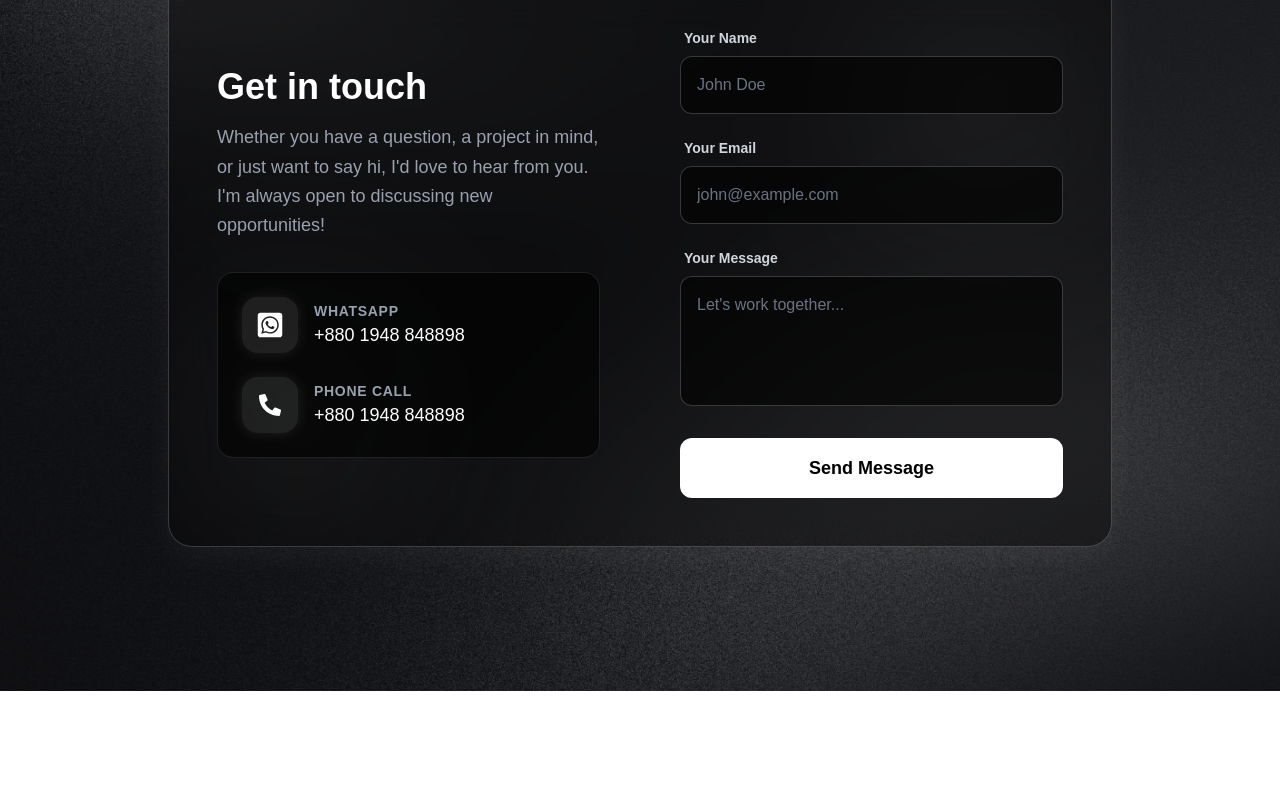
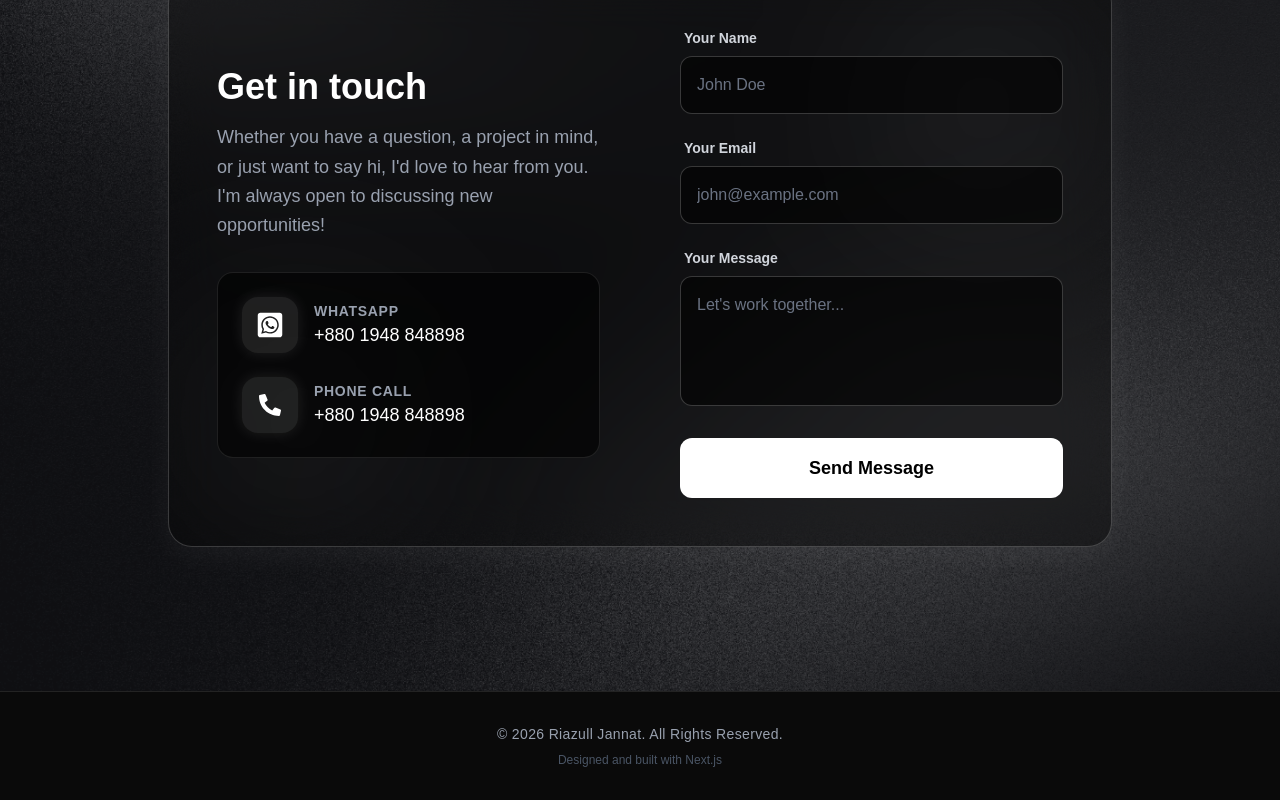
Before and after one commit to RiazullJannat/rjannat-portfolio, a Next.js app: page / in a window 1280 px wide. Shown: the part 5891-6691 px from the top of the page. Before the commit the page ends 6582 px from the top, so only its background shows below. Built offline with nearby package versions, Linux system fonts and the light colour scheme.

Commit message:
added footer

```diff
--- /dev/null
+++ b/app/components/Footer.tsx
@@ -0,0 +1,18 @@
+const Footer = () => {
+    const currentYear = new Date().getFullYear();
+
+    return (
+        <footer className="w-full py-8 bg-[#0a0a0a] border-t border-white/10">
+            <div className="text-center flex flex-col justify-center items-center gap-2">
+                <p className="text-gray-400 text-sm font-medium tracking-wide">
+                    &copy; {currentYear} Riazull Jannat. All Rights Reserved.
+                </p>
+                <p className="text-gray-600 text-xs">
+                    Designed and built with Next.js
+                </p>
+            </div>
+        </footer>
+    );
+};
+
+export default Footer;
--- a/app/page.tsx
+++ b/app/page.tsx
@@ -5,6 +5,7 @@ import Project from "./components/ProjectSection";
 import Contact from "./components/ContactSection";
 
 import ExperienceSection from "./components/ExperienceSection";
+import Footer from "./components/Footer";
 
 export default function Home() {
   return (
@@ -15,6 +16,7 @@ export default function Home() {
       <ExperienceSection />
       <Project></Project>
       <Contact></Contact>
+      <Footer />
     </div>
   );
 }
```
